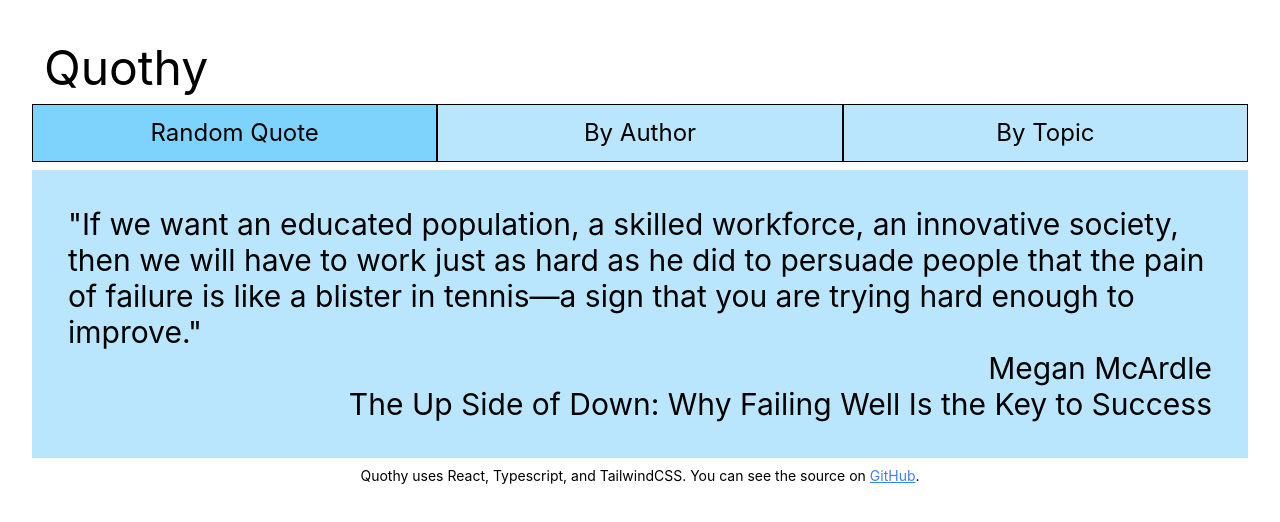
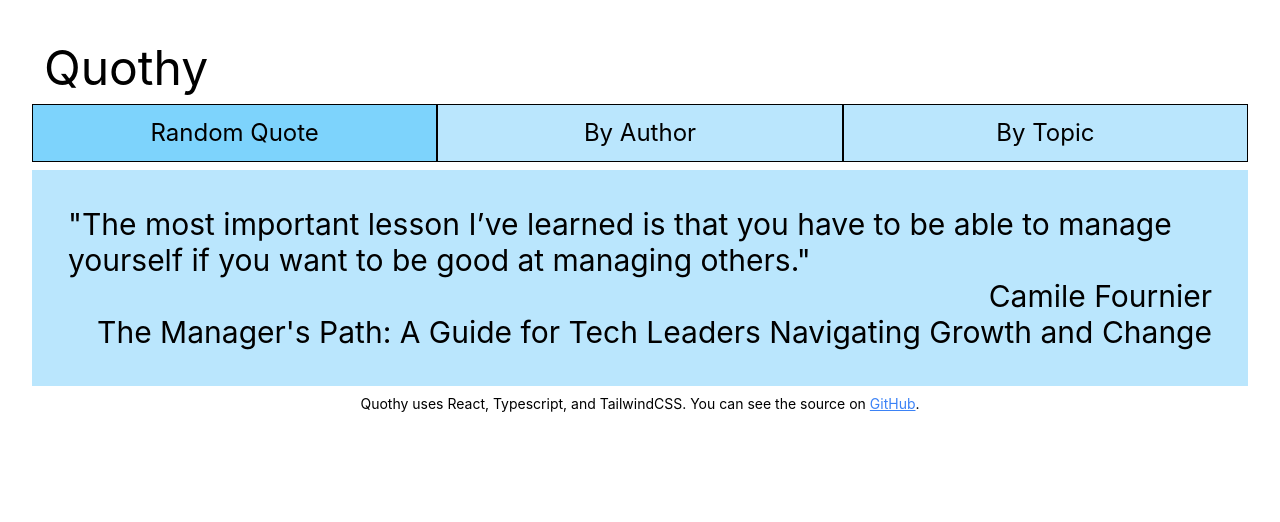
Before and after one commit to MarkNenadov/quothy, a React (Create React App) app: page / in a window 1280 px wide. Shown: the top 522 px of the page. Built offline with nearby package versions, Linux system fonts and the light colour scheme.

Commit message:
new quotes

```diff
--- a/src/data/quoteData.ts
+++ b/src/data/quoteData.ts
@@ -1,7 +1,63 @@
 import {Quote} from '../models/quotes'
 
 export const data: Quote[] = [
-    {
+  {
+    quote: "The difference between accomplished birders and beginning birders is that accomplished birders have misidentified thousands of birds and beginning birders relatively few.",
+    book: {
+      author: "Various",
+      title: "Good Birders Don't Wear White: 50 Tips From North America's Top Birders"
+    },
+    tags: ["birding"]
+  },
+  {
+    quote: "One of the most ironic paradoxes of our time is this great availability of leisure that somehow fails to be translated into enjoyment. Compared to people living only a few generations ago, we have enormously greater opportunities to have a good time, yet there is no indication that we actually enjoy life more than our ancestors did. Opportunities alone, however, are not enough. We also need the skills to make use of them. And we need to know how to control consciousness—a skill that most people have not learned to cultivate. Surrounded by an astounding panoply of recreational gadgets and leisure choices, most of us go on being bored and vaguely frustrated.",
+    book: {
+      author: "Mihaly Csikszentmihalyi",
+      title: "Flow: The Psychology of Optimal Experience"
+    },
+    tags: ["leisure", "mind"]
+  },
+  {
+    quote: "understanding and cultivating culture is a key part of your job as a leader.",
+    book: {
+      author: "Camile Fournier",
+      title: "The Manager's Path: A Guide for Tech Leaders Navigating Growth and Change"
+    },
+    tags: ["management", "leadership"]
+  },
+  {
+    quote: "The most important lesson I’ve learned is that you have to be able to manage yourself if you want to be good at managing others.",
+    book: {
+      author: "Camile Fournier",
+      title: "The Manager's Path: A Guide for Tech Leaders Navigating Growth and Change"
+    },
+    tags: ["management", "leadership"]
+  },
+  {
+    quote: "The notion of cities as outside nature is an old fantasy of ours, but in North America coyotes have entirely undermined it",
+    book: {
+      author: "Dan Flores",
+      title: "Coyote America"
+    },
+    tags: ["nature"]
+  },
+  {
+    quote: "O powerful love! that in some respects, makes a beast a man; in some other a man a beast.",
+    book: {
+      author: "Wlliam Shakespeare",
+      title: "The Merry Wives of Windsor"
+    },
+    tags: ["love", "shakespeare"]
+  },
+  {
+    quote: "we Westerners so emphasize a merely legal understanding of the death of Christ for our salvation that we overlook material in the New Testament that doesn’t fit that model.",
+    book: {
+      author: "Kelly Kapic",
+      title: "Embodied Hope: A Theological Meditation on Pain and Suffering"
+    },
+    tags: ["theology"]
+  },
+{
       quote: "The Christian...lives with his heavenly destiny ever in full view. His outlook is not bounded by the present life and the present world. He sees that which is and that which is to come in their true proportions and in their proper perspective. The centre of gravity of his consciousness lies not in the present but in the future. Hope, not possession, is that which gives tone and colour to his life.",
       book: {
         author: "Geerhardus Vos",
```
